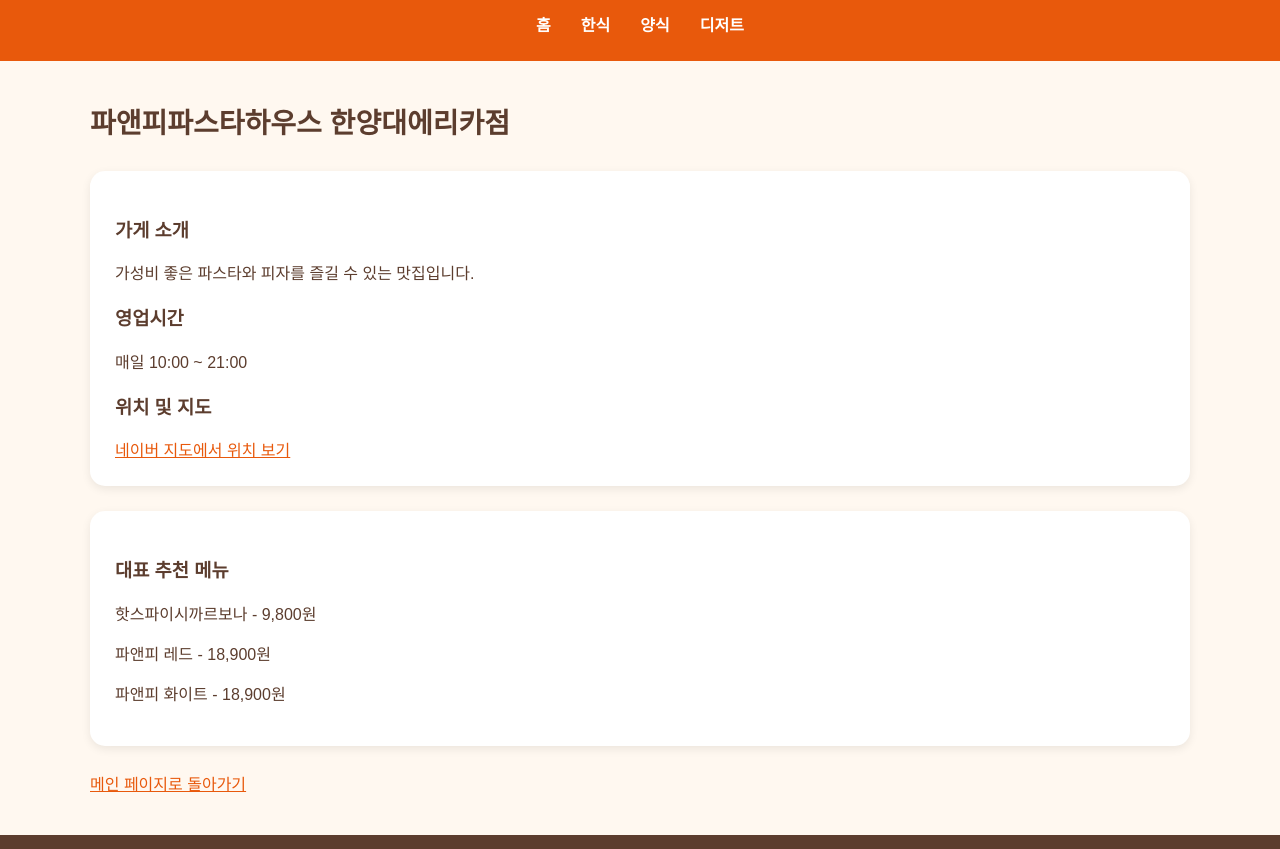
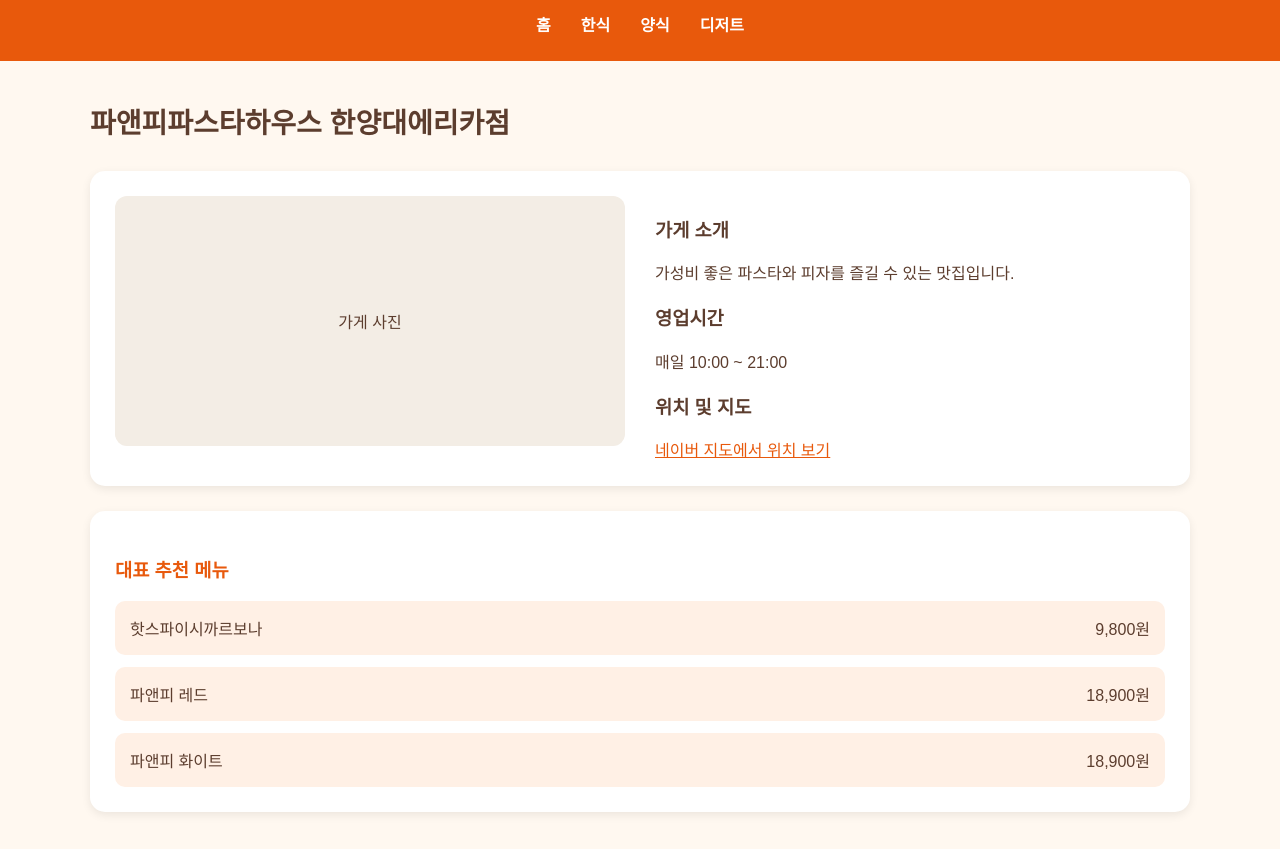
Before and after one commit to hayul1315/oss-01-foodnearcampus, a plain HTML site: page pan-n-pi.html in a window 1280 px wide. Shown: the part 72-921 px from the top of the page. Drawn offline with Linux system fonts and the light colour scheme.

Commit message:
Refactor restaurant section and add menu items

```diff
--- a/pan-n-pi.html
+++ b/pan-n-pi.html
@@ -21,7 +21,13 @@
 <main>
     <h2>파앤피파스타하우스 한양대에리카점</h2>
 
-        <section>
+    <section class="restaurant-info">
+
+        <div class="restaurant-image">
+            <p>가게 사진</p>
+        </div>
+
+        <div class="info-text">
             <h3>가게 소개</h3>
             <p>가성비 좋은 파스타와 피자를 즐길 수 있는 맛집입니다.</p>
 
@@ -29,19 +35,37 @@
             <p>매일 10:00 ~ 21:00</p>
 
             <h3>위치 및 지도</h3>
-            <a href="https://naver.me/xeFTTtjd" target="_blank">
+            <a href="https://naver.me/xeFTTtjd" target="_blank" rel="noopener noreferrer">
                 네이버 지도에서 위치 보기
             </a>
+        </div>
+
     </section>
 
-        <section>
+    <section class="menu-section">
         <h3>대표 추천 메뉴</h3>
-            <p>핫스파이시까르보나 - 9,800원</p>
-            <p>파앤피 레드 - 18,900원</p>
-            <p>파앤피 화이트 - 18,900원</p>
+
+        <div class="menu-list">
+            <div class="menu-item">
+                <span>핫스파이시까르보나</span>
+                <span>9,800원</span>
+            </div>
+
+            <div class="menu-item">
+                <span>파앤피 레드</span>
+                <span>18,900원</span>
+            </div>
+
+            <div class="menu-item">
+                <span>파앤피 화이트</span>
+                <span>18,900원</span>
+            </div>
+        </div>
     </section>
 
-        <a href="index.html">메인 페이지로 돌아가기</a>
+    <a class="back-button" href="index.html">
+        메인 페이지로 돌아가기
+    </a>
 </main>
 
     <footer>
```
Lines whose indentation alone changed are shown as unchanged.
